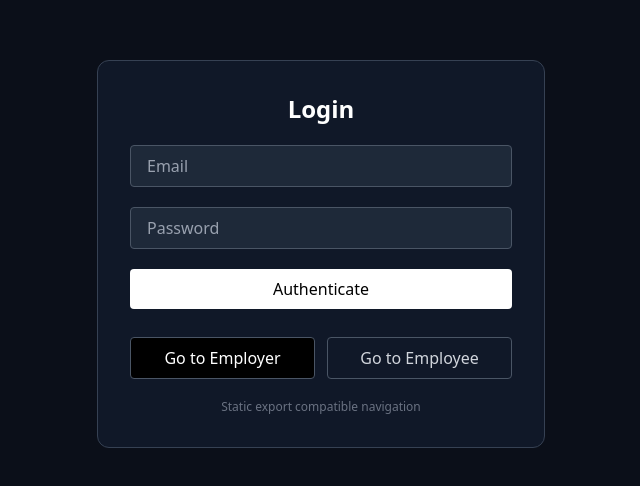
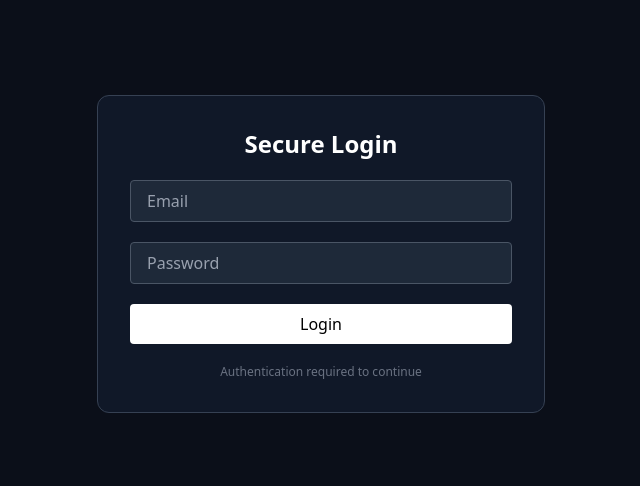
Before and after one commit to Coderrr-beep/Salary-access-MVP, a Next.js app: page /login in a window 1280 px wide. Shown: the part 146-632 px from the top of the page, without its empty margins (319-959 px from the left). Built offline with nearby package versions, Linux system fonts and the light colour scheme.

Commit message:
Fix login flow with auth-first role selection

```diff
--- a/app/login/page.js
+++ b/app/login/page.js
@@ -8,6 +8,7 @@ export default function LoginPage() {
   const [email, setEmail] = useState("");
   const [password, setPassword] = useState("");
   const [error, setError] = useState("");
+  const [authenticated, setAuthenticated] = useState(false);
   const [loading, setLoading] = useState(false);
 
   const handleLogin = async () => {
@@ -16,7 +17,7 @@ export default function LoginPage() {
 
     try {
       await signInWithEmailAndPassword(auth, email, password);
-      // ✅ Auth success, navigation handled by <a href>
+      setAuthenticated(true); // ✅ auth success
     } catch (err) {
       setError("Invalid email or password");
     }
@@ -28,23 +29,27 @@ export default function LoginPage() {
     <main className="min-h-screen bg-background text-white flex items-center justify-center">
       <div className="bg-gray-900 border border-gray-700 rounded-xl p-8 w-full max-w-md space-y-5">
         <h1 className="text-2xl font-bold text-center">
-          Login
+          Secure Login
         </h1>
 
+        {/* Email */}
         <input
           type="email"
           placeholder="Email"
           className="w-full bg-gray-800 border border-gray-600 px-4 py-2 rounded text-white placeholder-gray-400 focus:outline-none focus:border-white"
           value={email}
           onChange={(e) => setEmail(e.target.value)}
+          disabled={authenticated}
         />
 
+        {/* Password */}
         <input
           type="password"
           placeholder="Password"
           className="w-full bg-gray-800 border border-gray-600 px-4 py-2 rounded text-white placeholder-gray-400 focus:outline-none focus:border-white"
           value={password}
           onChange={(e) => setPassword(e.target.value)}
+          disabled={authenticated}
         />
 
         {error && (
@@ -53,33 +58,44 @@ export default function LoginPage() {
           </p>
         )}
 
+        {/* Login Button */}
+        {!authenticated && (
           <button
             onClick={handleLogin}
             disabled={loading}
             className="w-full bg-white text-black py-2 rounded font-medium"
           >
-          {loading ? "Logging in..." : "Authenticate"}
+            {loading ? "Authenticating..." : "Login"}
           </button>
+        )}
 
-        {/* 🔴 IMPORTANT PART: HARD NAVIGATION */}
-        <div className="flex gap-3 pt-2">
+        {/* Role Selection (ONLY after auth) */}
+        {authenticated && (
+          <>
+            <p className="text-center text-sm text-gray-400">
+              Select your role
+            </p>
+
+            <div className="flex gap-3">
               <a
                 href="/employer/"
                 className="flex-1 bg-black text-white py-2 rounded text-center border border-gray-600"
               >
-            Go to Employer
+                Employer Dashboard
               </a>
 
               <a
                 href="/employee/"
                 className="flex-1 border border-gray-600 py-2 rounded text-gray-300 text-center"
               >
-            Go to Employee
+                Employee Dashboard
               </a>
             </div>
+          </>
+        )}
 
         <p className="text-xs text-gray-500 text-center">
-          Static export compatible navigation
+          Authentication required to continue
         </p>
       </div>
     </main>
```
Lines whose indentation alone changed are shown as unchanged.
